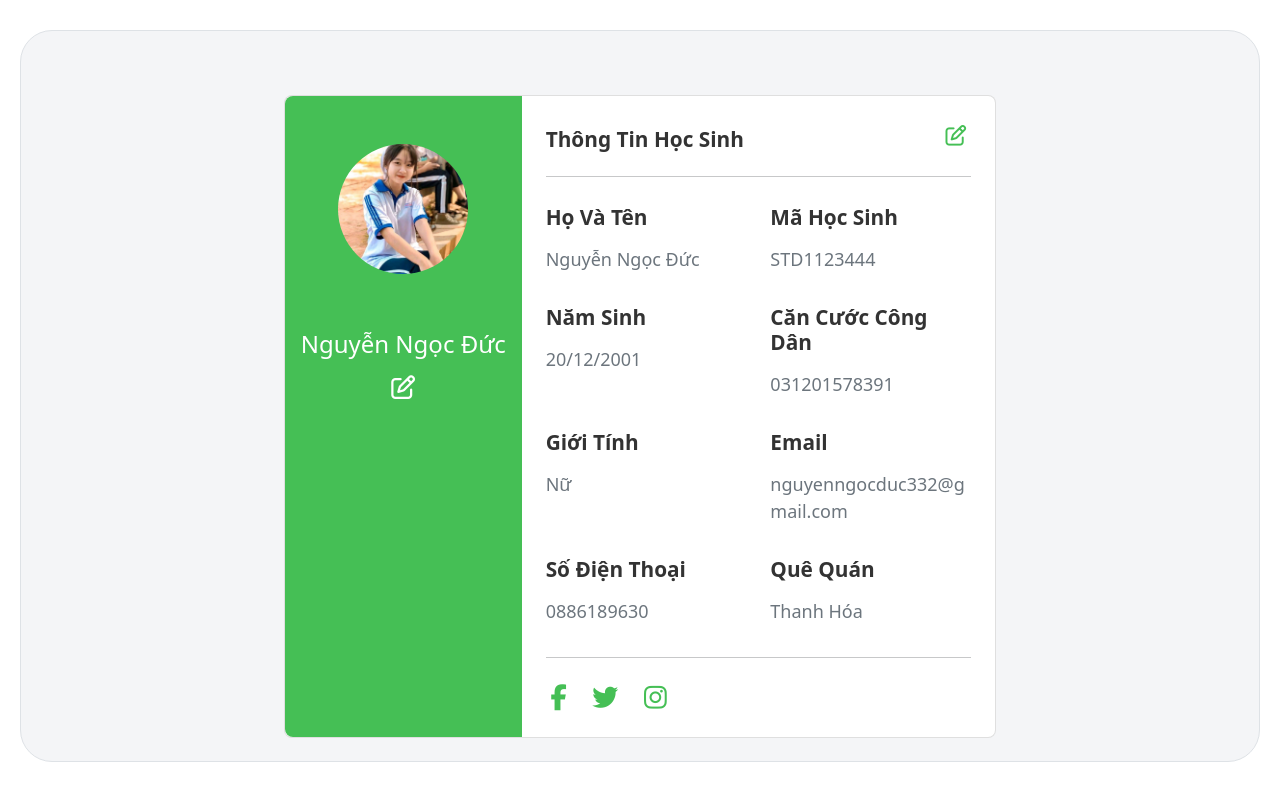
After one commit to NguyenNgocDuc32323/QLSV, a PHP site: page /profile.php in a window 1280 px wide. The commit adds this page. Run offline with PHP 8.4, Linux system fonts and the light colour scheme; some libraries are stand-ins or nearby versions.

Commit message:
Update Interface

```diff
--- /dev/null
+++ b/View/assets/css/profile.css
@@ -0,0 +1,77 @@
+.std-infor{
+    margin-top: 10px;
+    padding: 20px;
+}
+.border{
+    border-radius: 2rem;
+    border: 1px solid #dee2e6;
+    background-color: #f4f5f7;
+}
+.custom-section {
+    border-radius: 0.5rem 0.5rem 0 0;
+    width: 100%;
+    padding: 4rem 0;
+    height: 730px;
+}
+.custom-card {
+    border-radius: 0.5rem;
+    height: 100%;
+}
+.gradient-custom {
+    background: #45BF55;
+    border-top-left-radius: 0.5rem;
+    border-bottom-left-radius: 0.5rem;
+    text-align: center;
+}
+.text-white {
+    --bs-text-opacity: 1;
+    color: #fff;
+}
+.gradient-custom img {
+
+    height: 130px;
+    width: 130px;
+    margin-bottom: 2.5rem !important;
+    border-radius: 50%;
+    object-fit: cover;
+}
+.gradient-custom h5 {
+    color: #fff;
+    font-size: 1.5rem;
+    text-align: center;
+    margin: 1rem 0;
+}
+ .gradient-custom a {
+    background-color: transparent;
+    border: none;
+    color: #fff;
+    width: 30px;
+    height: 30px;
+}
+.gradient-custom a i{
+    font-size: 24px;
+}
+.card-body h6{
+    color: #333;
+    font-size: 1.3rem;
+    font-weight: bold;
+    margin-bottom: 1rem;
+}
+.infor-block a {
+    color: #45BF55;
+    font-size: 1.3rem;
+    margin: 0 0.3rem;
+}
+.infor-block a i{
+    padding-bottom: 30px;
+}
+.card-body p {
+    color: #777;
+    font-size: 18px;
+    margin-bottom: 1rem;
+}
+.media-block a {
+    color: #45BF55 !important;
+    font-size: 1.3rem;
+    margin: 0 0.3rem;
+}
--- /dev/null
+++ b/View/profile.php
@@ -0,0 +1,95 @@
+<!DOCTYPE html>
+<html lang="en">
+
+<head>
+    <meta charset="UTF-8">
+    <meta name="viewport" content="width=device-width, initial-scale=1.0">
+    <link rel="stylesheet" href="https://cdnjs.cloudflare.com/ajax/libs/font-awesome/6.6.0/css/all.min.css" integrity="sha512-Kc323vGBEqzTmouAECnVceyQqyqdsSiqLQISBL29aUW4U/M7pSPA/gEUZQqv1cwx4OnYxTxve5UMg5GT6L4JJg==" crossorigin="anonymous" referrerpolicy="no-referrer" />
+    <link href="https://cdn.jsdelivr.net/npm/bootstrap@5.0.2/dist/css/bootstrap.min.css" rel="stylesheet" integrity="sha384-EVSTQN3/azprG1Anm3QDgpJLIm9Nao0Yz1ztcQTwFspd3yD65VohhpuuCOmLASjC" crossorigin="anonymous">
+    <link rel="stylesheet" href="https://cdnjs.cloudflare.com/ajax/libs/bootstrap/5.3.3/css/bootstrap-grid.min.css" integrity="sha512-i1b/nzkVo97VN5WbEtaPebBG8REvjWeqNclJ6AItj7msdVcaveKrlIIByDpvjk5nwHjXkIqGZscVxOrTb9tsMA==" crossorigin="anonymous" referrerpolicy="no-referrer" />
+    <link rel="stylesheet" href="assets/css/profile.css">
+    <title>Document</title>
+</head>
+<body>
+    <div class="std-infor">
+        <div class="border rounded-5">
+            <section class="custom-section">
+                <div class="row d-flex justify-content-center">
+                    <div class="col col-lg-7 mb-4 mb-lg-0">
+                        <div class="card custom-card">
+                            <div class="row g-0">
+                                <div class="col-md-4 gradient-custom text-center text-white custom-gradient-column">
+                                    <img src="./assets/images/student_profile.jpg" alt="avatar" class="img-fluid mt-5 mb-4">
+                                    <h5>Nguyễn Ngọc Đức</h5>
+                                    <a href="#" class="text-white">
+                                        <i class="far fa-edit mb-5"></i>
+                                    </a>
+                                </div>
+                                <div class="col-md-8">
+                                    <div class="card-body p-4">
+                                        <div class="d-flex align-items-center infor-block">
+                                            <h6>Thông Tin Học Sinh</h6>
+                                            <a href="#" class="ms-auto">
+                                                <i class="far fa-edit"></i>
+                                            </a>
+                                        </div>
+                                        <hr class="mt-0 mb-4">
+                                        <div class="row pt-1">
+                                            <div class="col-6 mb-3">
+                                                <h6>Họ Và Tên</h6>
+                                                <p class="text-muted">Nguyễn Ngọc Đức</p>
+                                            </div>
+                                            <div class="col-6 mb-3">
+                                                <h6>Mã Học Sinh</h6>
+                                                <p class="text-muted">STD1123444</p>
+                                            </div>
+                                            <div class="col-6 mb-3">
+                                                <h6>Năm Sinh</h6>
+                                                <p class="text-muted">20/12/2001</p>
+                                            </div>
+                                            <div class="col-6 mb-3">
+                                                <h6>Căn Cước Công Dân</h6>
+                                                <p class="text-muted">031201578391</p>
+                                            </div>
+                                            <div class="col-6 mb-3">
+                                                <h6>Giới Tính</h6>
+                                                <p class="text-muted">Nữ</p>
+                                            </div>
+                                            <div class="col-6 mb-3">
+                                                <h6>Email</h6>
+                                                <p class="text-muted">nguyenngocduc332@gmail.com</p>
+                                            </div>
+                                            <div class="col-6 mb-3">
+                                                <h6>Số Điện Thoại</h6>
+                                                <p class="text-muted">0886189630</p>
+                                            </div>
+                                            <div class="col-6 mb-3">
+                                            <h6>Quê Quán</h6>
+                                            <p class="text-muted">Thanh Hóa</p>
+                                        </div>
+                                        </div>
+
+                                        <hr class="mt-0 mb-4">
+                                        <div class="d-flex justify-content-start media-block">
+                                            <a href="#!" class="text-muted"><i class="fab fa-facebook-f fa-lg me-3"></i></a>
+                                            <a href="#!" class="text-muted"><i class="fab fa-twitter fa-lg me-3"></i></a>
+                                            <a href="#!" class="text-muted"><i class="fab fa-instagram fa-lg"></i></a>
+                                        </div>
+                                    </div>
+                                </div>
+                            </div>
+                        </div>
+                    </div>
+                </div>
+            </section>
+        </div>
+    </div>
+    </div>
+    </div>
+    <script src="https://cdnjs.cloudflare.com/ajax/libs/jquery/3.7.1/jquery.min.js" integrity="sha512-v2CJ7UaYy4JwqLDIrZUI/4hqeoQieOmAZNXBeQyjo21dadnwR+8ZaIJVT8EE2iyI61OV8e6M8PP2/4hpQINQ/g==" crossorigin="anonymous" referrerpolicy="no-referrer"></script>
+    <script src="https://cdn.jsdelivr.net/npm/bootstrap@5.0.2/dist/js/bootstrap.bundle.min.js" integrity="sha384-MrcW6ZMFYlzcLA8Nl+NtUVF0sA7MsXsP1UyJoMp4YLEuNSfAP+JcXn/tWtIaxVXM" crossorigin="anonymous"></script>
+    <script src="https://cdn.jsdelivr.net/npm/@popperjs/core@2.9.2/dist/umd/popper.min.js" integrity="sha384-IQsoLXl5PILFhosVNubq5LC7Qb9DXgDA9i+tQ8Zj3iwWAwPtgFTxbJ8NT4GN1R8p" crossorigin="anonymous"></script>
+    <script src="https://cdn.jsdelivr.net/npm/bootstrap@5.0.2/dist/js/bootstrap.min.js" integrity="sha384-cVKIPhGWiC2Al4u+LWgxfKTRIcfu0JTxR+EQDz/bgldoEyl4H0zUF0QKbrJ0EcQF" crossorigin="anonymous"></script>
+</body>
+
+</html>
```
Also changed, not shown: View/assets/css/login.css (+25 -1 lines), View/edit-profile.php (added, +11 -0 lines), View/index.php (+10 -23 lines), View/register.php (+22 -4 lines), View/assets/images/student_profile.jpg (added).
